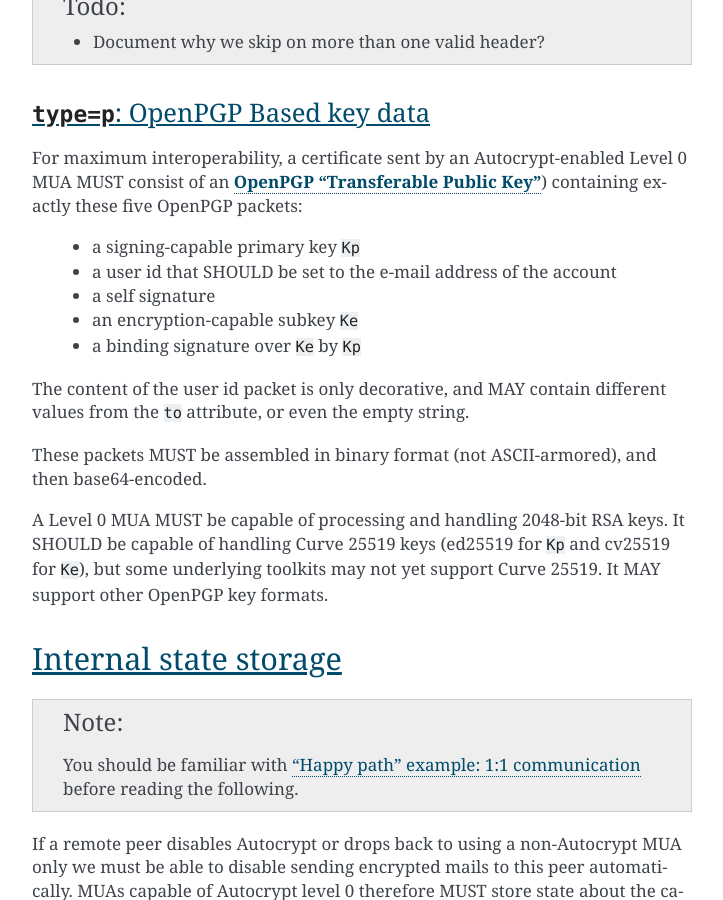
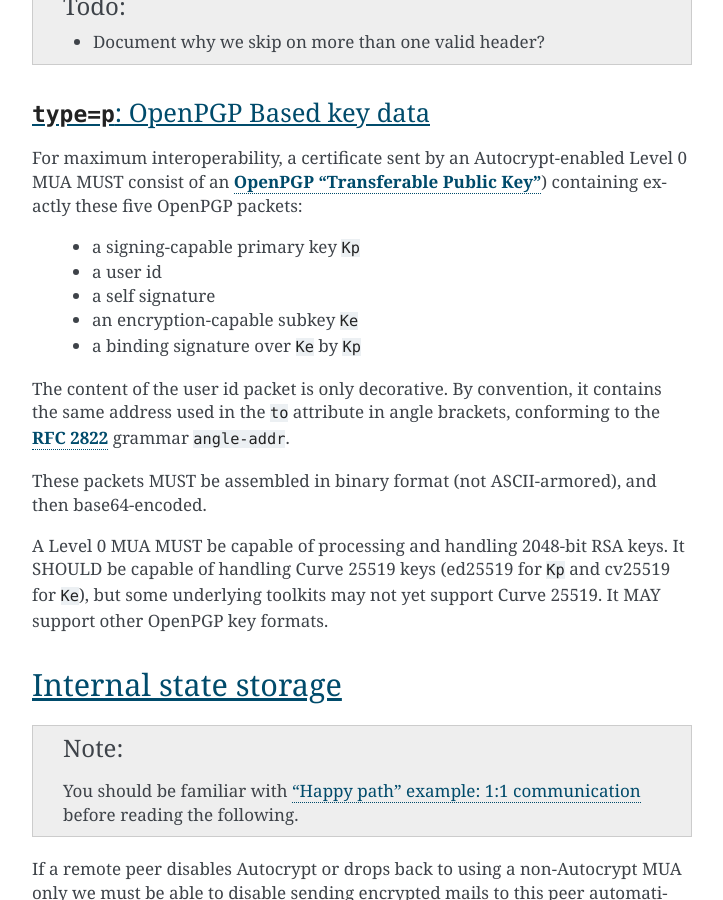
Before and after one commit to autocrypt/autocrypt, a Sphinx documentation site: the page built from doc/level0.rst, in a window 1280 px wide and 900 px high, scrolled down 4191 px. Shown: the whole window, without its empty margins (388-1111 px from the left). Built offline with Sphinx 7.4.7, drawn with Linux system fonts in a browser that asks for light colours.

Commit message:
specify user id packet as containing angle-addr by convention

```diff
--- a/doc/level0.rst
+++ b/doc/level0.rst
@@ -182,13 +182,14 @@ Autocrypt-enabled Level 0 MUA MUST consist of an :rfc:`OpenPGP
 OpenPGP packets:
 
  - a signing-capable primary key ``Kp``
- - a user id that SHOULD be set to the e-mail address of the account
+ - a user id
  - a self signature
  - an encryption-capable subkey ``Ke``
  - a binding signature over ``Ke`` by ``Kp``
 
-The content of the user id packet is only decorative, and MAY contain
-different values from the ``to`` attribute, or even the empty string.
+The content of the user id packet is only decorative. By convention, it
+contains the same address used in the ``to`` attribute in angle brackets,
+conforming to the :rfc:`2822` grammar ``angle-addr``.
 
 These packets MUST be assembled in binary format (not ASCII-armored),
 and then base64-encoded.
```
